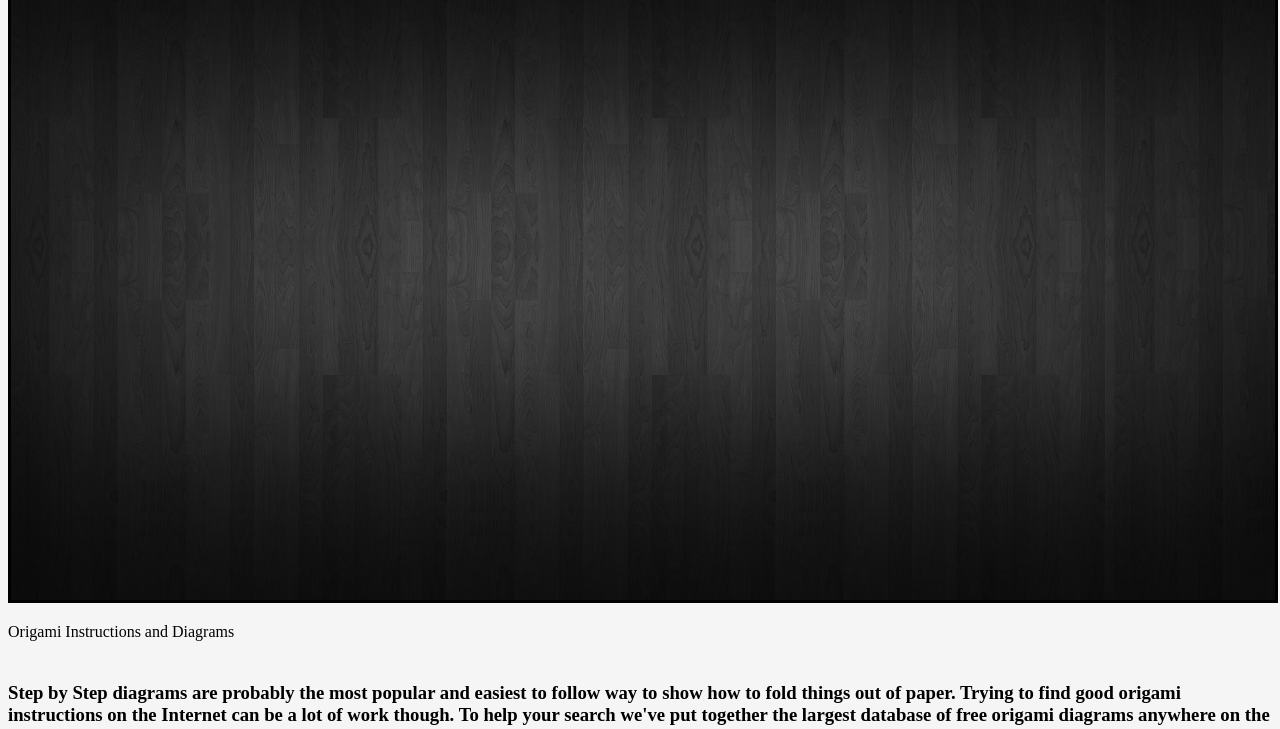
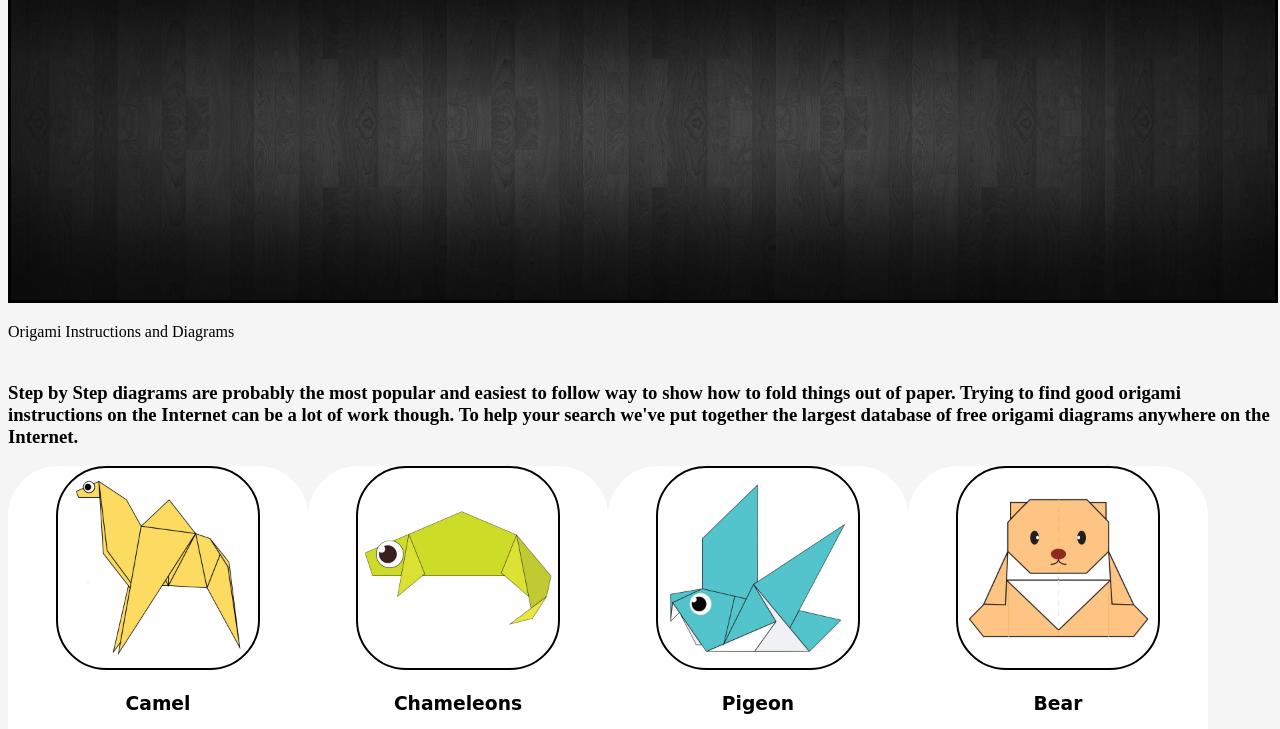
Before and after one commit to bhavya-netizen/Project-50-Origami-Website-Design-Part-2, a plain HTML site: page index.html in a window 1280 px wide. Shown: the part 35-764 px from the top of the page. Drawn offline with Linux system fonts and the light colour scheme.

Commit message:
Update index.html

```diff
--- a/index.html
+++ b/index.html
@@ -18,7 +18,7 @@
         </div>
 
         <div class="bodyimg">
-            <img src="backImg.jpg" height="600px" width="100%">
+            <img src="backImg.jpg" height="300px" width="100%">
             <p>
                 Origami Instructions and Diagrams
             </p>
```
